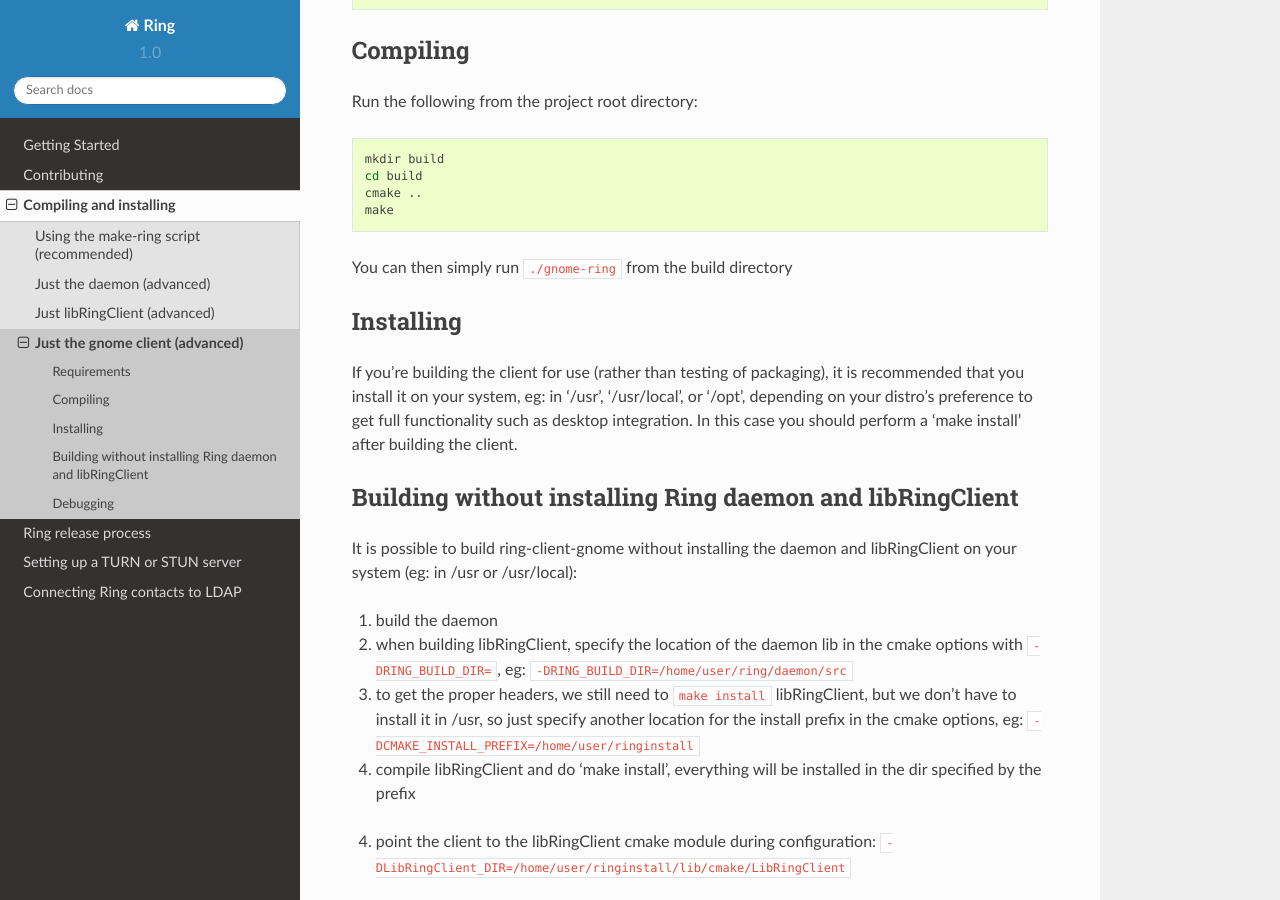
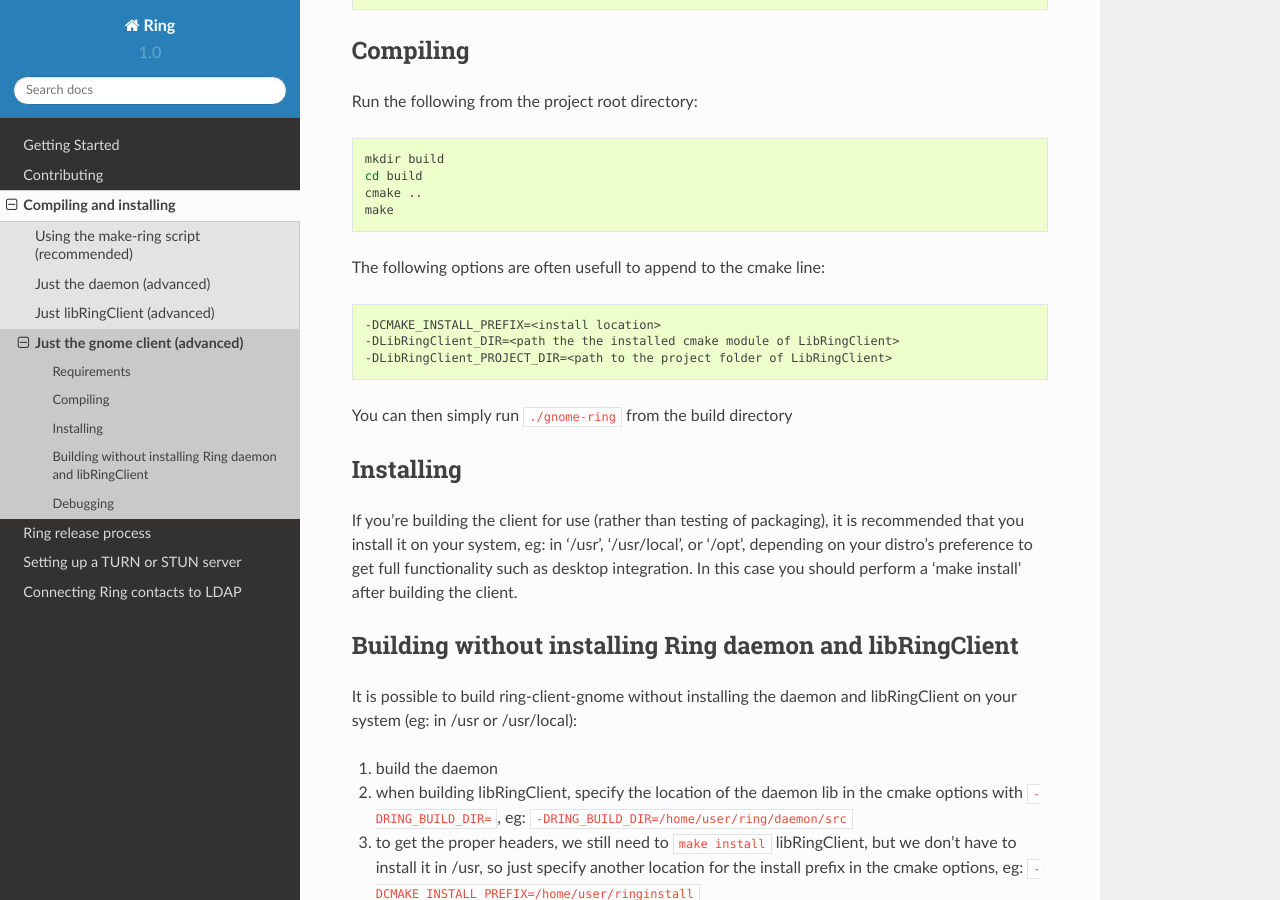
Before and after one commit to savoirfairelinux/jami-project, a Sphinx documentation site: the page built from docs/source/compiling_and_installing/gnome_client.rst, in a window 1280 px wide and 900 px high, scrolled down 651 px. Built offline with Sphinx 7.4.7 and the Read the Docs theme 2.0.0, drawn with Linux system fonts in a browser that asks for light colours.

Commit message:
Document gnome client cmake flags
Change-Id: I65bcc788ece7eea12f75253fc64d51856badc8f6
Tuleap: #726

```diff
--- a/docs/source/compiling_and_installing/gnome_client.rst
+++ b/docs/source/compiling_and_installing/gnome_client.rst
@@ -38,6 +38,14 @@
     cmake ..
     make
 
+The following options are often usefull to append to the cmake line:
+
+.. code-block:: none
+
+    -DCMAKE_INSTALL_PREFIX=<install location>
+    -DLibRingClient_DIR=<path the the installed cmake module of LibRingClient>
+    -DLibRingClient_PROJECT_DIR=<path to the project folder of LibRingClient>
+
 You can then simply run ``./gnome-ring`` from the build directory
 
 Installing
```
